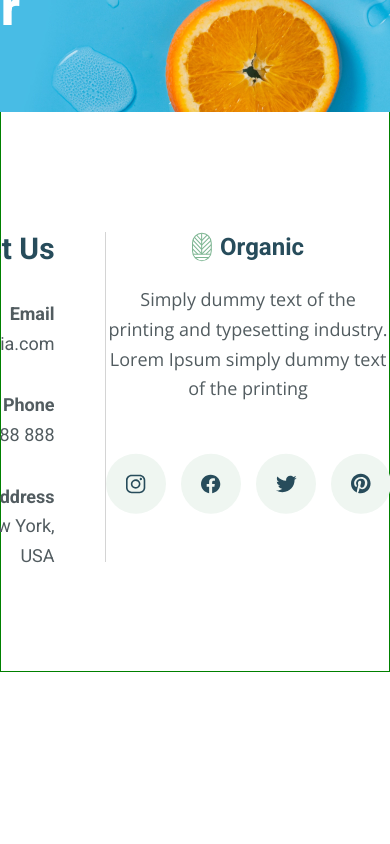
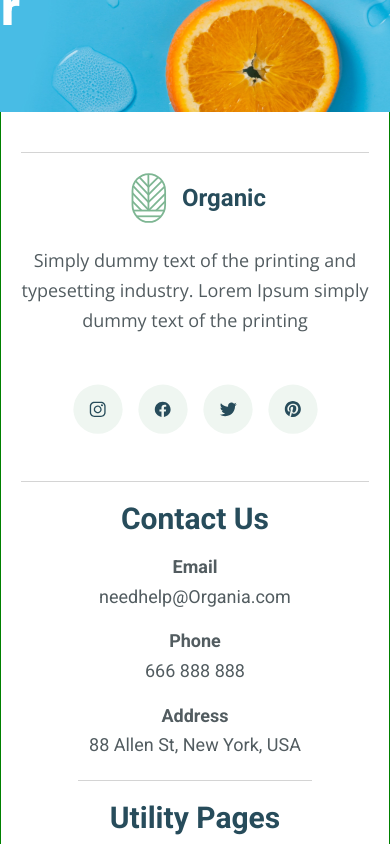
Before and after one commit to Vlad32032/organic-food, a React (Create React App) app: page /organic-food/ in a window 390 px wide. Shown: the part 4160-5004 px from the top of the page. Before the commit the page ends 4832 px from the top, so only its background shows below. Built offline with nearby package versions, Linux system fonts and the light colour scheme; no server answers.

Commit message:
added adaptive for Footer

```diff
--- a/src/components/Footer/Footer.module.scss
+++ b/src/components/Footer/Footer.module.scss
@@ -8,6 +8,14 @@
     padding: 100px 0;
 
     background-color: $main-bg-color;
+
+    @media (max-width: 1200px) {
+        flex-direction: column;
+        align-items: center;
+        gap: 0;
+
+        padding: 20px;
+    }
 
     &H2 {
         font-weight: 700;
@@ -22,9 +30,24 @@
         align-items: end;
         gap: 32px;
 
+        @media (max-width: 1200px) {
+            align-items: center;
+            gap: 15px;
+
+            min-width: 60vw;
+            padding: 20px 0;
+
+            border-bottom: 1px solid $main-border-color;
+        }
+
+
         div {
             text-align: right;
             color: $second-text-color;
+
+            @media (max-width: 1200px) {
+                text-align: center;
+            }
 
             h3 {
                 font-weight: 700;
@@ -56,6 +79,23 @@
         border-top: none;
         border-bottom: none;
 
+        @media (max-width: 1200px) {
+            order: -1;
+
+            width: auto;
+            min-width: 60vw;
+            padding: 20px 0;
+
+            border: 1px solid $main-border-color;
+            border-right: none;
+            border-left: none;
+
+            svg {
+                width: 50px;
+                height: 50px;
+            }
+        }
+
         p {
             margin-top: 23px;
             max-width: 543px;
@@ -80,6 +120,14 @@
 
         color: $second-text-color;
 
+        @media (max-width: 1200px) {
+            align-items: center;
+            gap: 15px;
+
+            min-width: 60vw;
+            padding: 20px 0;
+        }
+
         a {
             text-decoration: none;
             font-weight: 400;
```
